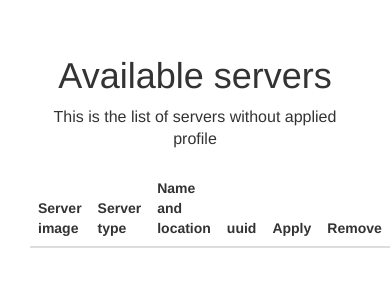
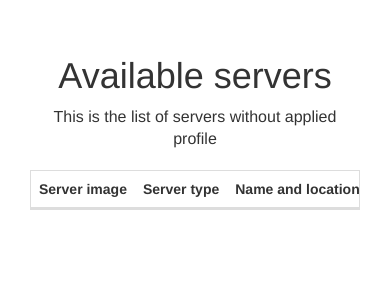
Before and after one commit to uggla/synergydemo, a Flask app: page / in a window 390 px wide. Shown: the part 54-351 px from the top of the page. Run offline with Flask 2, Linux system fonts and the light colour scheme; lists and menus that the app fills with data are empty; some libraries are stand-ins or nearby versions.

Commit message:
Make table responsive
- It can be displayed on a mobile.

```diff
--- a/templates/available.html
+++ b/templates/available.html
@@ -31,6 +31,7 @@ function remove(pid){
     <h1>Available servers</h1>
     <p class="lead">This is the list of servers without applied profile</p>
 
+    <div class="table-responsive">
     <table class="table">
     <thead>
     <tr>
@@ -63,4 +64,5 @@ function remove(pid){
         {%- endif %}
      {% endfor %}
     </table>
+    </div>
 {% endblock %}
--- a/templates/deployed.html
+++ b/templates/deployed.html
@@ -31,6 +31,7 @@ function remove(pid){
     <h1>Deployed servers</h1>
     <p class="lead">This is the list of servers deployed that you can import into your docker-machine</p>
 
+    <div class="table-responsive">
     <table class="table">
     <thead>
     <tr>
@@ -63,4 +64,5 @@ function remove(pid){
         {%- endif %}
      {% endfor %}
     </table>
+    </div>
 {% endblock %}
--- a/templates/ready2deploy.html
+++ b/templates/ready2deploy.html
@@ -32,6 +32,7 @@ function reserve(uuid){
     <h1>Ready to deploy servers</h1>
     <p class="lead">This is the list of servers that can be deployed with docker</p>
 
+    <div class="table-responsive">
     <table class="table">
     <thead>
     <tr>
@@ -69,4 +70,5 @@ function reserve(uuid){
         </tr>
      {% endfor %}
     </table>
+    </div>
 {% endblock %}
```
